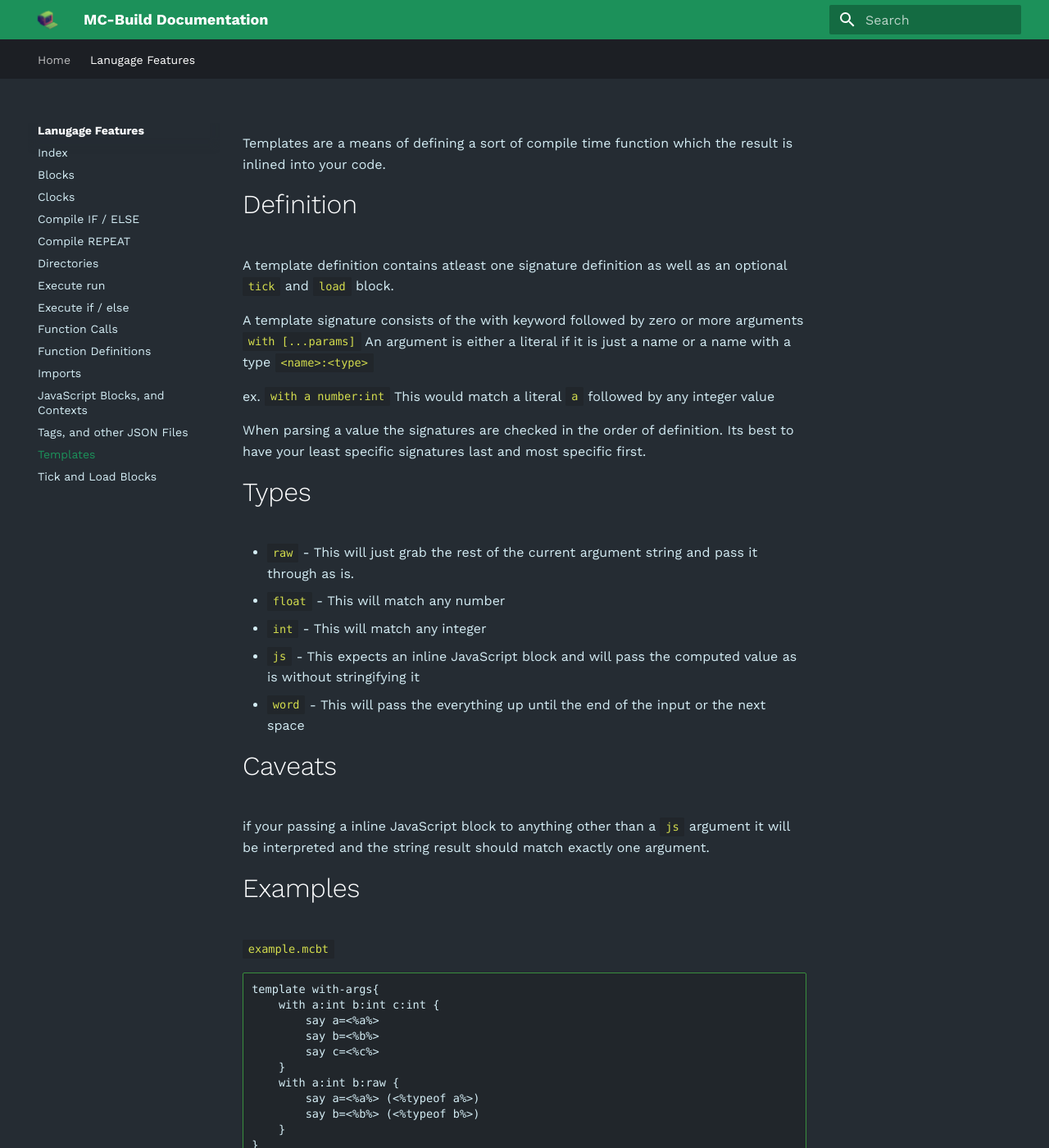
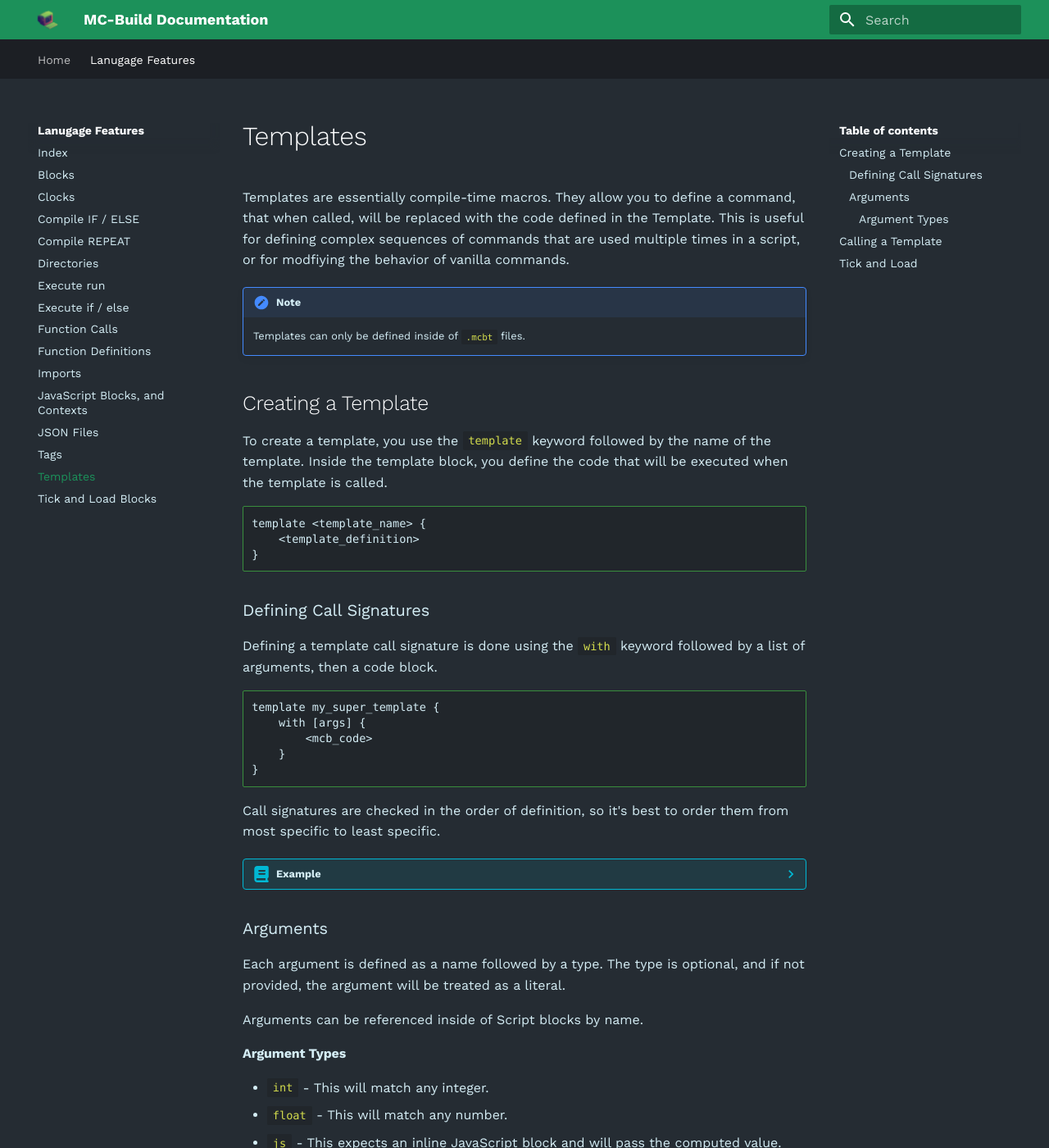
Before and after one commit to mc-build/mc-build.github.io, an MkDocs documentation site: the page built from docs/language-features/templates.md, in a window 1280 px wide and 1400 px high. Shown: the whole window at 82% size. Built offline with MkDocs 1.6.1 and Material for MkDocs 9.7.7, drawn with Linux system fonts in a browser that asks for light colours; some web fonts are replaced; some of the changed text lies outside the part shown.

Commit message:
First draft

````diff
--- a/docs/language-features/templates.md
+++ b/docs/language-features/templates.md
@@ -1,111 +1,163 @@
-Templates are a means of defining a sort of compile time function which the result is inlined into your code.
+Templates are essentially compile-time macros. They allow you to define a command, that when called, will be replaced with the code defined in the Template. This is useful for defining complex sequences of commands that are used multiple times in a script, or for modfiying the behavior of vanilla commands.
 
-# Definition
+!!! note
+    Templates can only be defined inside of `.mcbt` files.
 
-A template definition contains atleast one signature definition as well as an optional `tick` and `load` block.
+## Creating a Template
 
-A template signature consists of the with keyword followed by zero or more arguments
-`with [...params]`
-An argument is either a literal if it is just a name or a name with a type `<name>:<type>`
-
-ex.
-`with a number:int`
-This would match a literal `a` followed by any integer value
-
-When parsing a value the signatures are checked in the order of definition.
-Its best to have your least specific signatures last and most specific first.
-
-# Types
-
-- `raw` - This will just grab the rest of the current argument string and pass it through as is.
-- `float` - This will match any number
-- `int` - This will match any integer
-- `js` - This expects an inline JavaScript block and will pass the computed value as is without stringifying it
-- `word` - This will pass the everything up until the end of the input or the next space
-
-# Caveats
-
-if your passing a inline JavaScript block to anything other than a `js` argument it will be interpreted and the string result should match exactly one argument.
-
-# Examples
-
-`example.mcbt`
+To create a template, you use the `template` keyword followed by the name of the template. Inside the template block, you define the code that will be executed when the template is called.
 
 ```
-template with-args{
-    with a:int b:int c:int {
-        say a=<%a%>
-        say b=<%b%>
-        say c=<%c%>
-    }
-    with a:int b:raw {
-        say a=<%a%> (<%typeof a%>)
-        say b=<%b%> (<%typeof b%>)
-    }
+template <template_name> {
+    <template_definition>
 }
+```
 
-template without-args {
-    load{
-        say load
-    }
-    tick{
-        say tick
-    }
-    with {
-        say this has no arguments
-    }
-}
+### Defining Call Signatures
 
-template arg-js {
-    with a:js {
-        LOOP(a) as item{
-            say item=<%item%> (<%typeof item%>)
-        }
-    }
-}
+Defining a template call signature is done using the `with` keyword followed by a list of arguments, then a code block.
 
-template arg-block {
-    with a:block {
-        <%embed(a)%>
-    }
-}
-
-template arg-literal{
-    with test {
-        say test
-    }
-    with bar {
-        say bar
+```
+template my_super_template {
+    with [args] {
+        <mcb_code>
     }
 }
 ```
 
-`main.mcb`
+Call signatures are checked in the order of definition, so it's best to order them from most specific to least specific.
+
+??? info "Example"
+    !!! example "Ordering Signatures for Specificity"
+        ```{title="Definition"}
+        template my_template {
+            with check this first {
+                say Very specific
+            }
+            with a:word b:word c:word {
+                say Less specific
+            }
+            with a:raw {
+                say Least specific
+            }
+        }
+        ```
+
+### Arguments
+
+Each argument is defined as a name followed by a type. The type is optional, and if not provided, the argument will be treated as a literal.
+
+Arguments can be referenced inside of Script blocks by name.
+
+#### Argument Types
+- `int` - This will match any integer.
+- `float` - This will match any number.
+- `js` - This expects an inline JavaScript block and will pass the computed value.
+- `word` - Matches anything up until the end of the input or the next space.
+- `raw` - Collects all remaining input as a string.
+- `literal` - Special, matches the argument name exactly, and is the default if no type is provided.
+
+??? info "Examples"
+    !!! example "Simple Template"
+        ```{title="Definition"}
+        template my_template {
+            with string:raw {
+                say <%string%>
+            }
+        }
+        ```
+
+        ```{title="Usage"}
+        my_template Hello, World!
+        ```
+
+        ```{title="Output"}
+        say Hello, World!
+        ```
+
+!!! warning
+    If you pass a Script Block to anything other than a `js` argument, it will be interpreted *before* being passed to the template.
+    ??? info "Examples"
+        !!! example "Passing a Script Block to a non-js Argument"
+            ```{title="Definition"}
+            template my_template {
+                with a:number {
+                    say <%a%>
+                }
+            }
+            ```
+
+            ```{title="Usage"}
+            my_template <%1+1%>
+            ```
+
+            Because `a` is not a `js` argument, the JS block will be evaluated before being passed to the template. So the argument recieves the value `2` instead of the block `<%1+1%>`.
+
+            ```{title="Output"}
+            say 2
+            ```
+
+
+## Calling a Template
+
+To call a template, you first need to import it. This is done using the `import` keyword followed by the path to the `.mcbt` file containing the template.
 
 ```
-import ./example.mcbt
+import <template_path>.mcbt
+```
 
-function with-args{
-    with-args <%1%> 2
-    #---------
-    with-args 1 2 3
-}
-function without-args{
-    without-args
-}
+Once imported, you can call the template either via `template <template_name>` or `<template_name>` followed by the arguments.
 
-function js-args{
-    arg-js <%[1,2n,'3',true]%>
-}
+```
+[template] <template_name> [args]
+```
 
-function block-args{
-    arg-block {
-        say hi
+!!! warning
+    If your template name is the same as an MC-Build keyword, you must use the `template` keyword to call it.
+
+
+## Tick and Load
+
+Templates can define `tick` and `load` blocks, which are functions that will be appended to the `minecraft:tick` and `minecraft:load` function tags respectively.
+
+```
+template <template_name> {
+    load {
+        <mcb_code>
+    }
+    tick {
+        <mcb_code>
+    }
+    with [args] {
+        <mcb_code>
     }
 }
+```
 
-function literal-args{
-    arg-literal test
-    arg-literal bar
-}
-```
+!!! note
+    Templates can only define one `load` and one `tick` block each
+
+!!! warning
+    The `tick` and `load` blocks are not appended to the `minecraft:tick` and `minecraft:load` functions unless the template is called at least once.
+
+
+??? info "Examples"
+    !!! example "A simple Clock Template"
+        ```{title="Definition"}
+        template clock {
+            load {
+                scoreboard objectives add i dummy
+                scoreboard players add #clock.ticks i 0
+            }
+            tick {
+                scoreboard players add #clock.ticks i 1
+            }
+            with get ticks player:word objective:word {
+                scoreboard players operation <%player%> <%objective%> = #clock.ticks i
+            }
+            with get seconds player:word objective:word {
+                scoreboard players operation #clock.seconds i = #clock.ticks i / 20
+                scoreboard players operation <%player%> <%objective%> = #clock.ticks i
+            }
+        }
+        ```
--- a/mkdocs.yml
+++ b/mkdocs.yml
@@ -34,7 +34,8 @@
       - Function Definitions: language-features/function-definitions.md
       - Imports: language-features/imports.md
       - JavaScript Blocks, and Contexts: language-features/javascript-blocks-and-contexts.md
-      - Tags, and other JSON Files: language-features/tags-and-json-files.md
+      - JSON Files: language-features/json-files.md
+      - Tags: language-features/tags.md
       - Templates: language-features/templates.md
       - Tick and Load Blocks: language-features/tick-and-load-blocks.md
 
````
Also changed, not shown: TODO.md (+1 -0 lines), docs/language-features/imports.md (+74 -5 lines), docs/language-features/javascript-blocks-and-contexts.md (+61 -26 lines), docs/language-features/json-files.md (added, +79 -0 lines), docs/language-features/tags.md (added, +34 -0 lines), docs/language-features/tags_and_json_files.md (deleted, +0 -62 lines), docs/language-features/tick-and-load-blocks.md (added, +28 -0 lines), docs/language-features/tick-and-load.md (deleted, +0 -21 lines).
